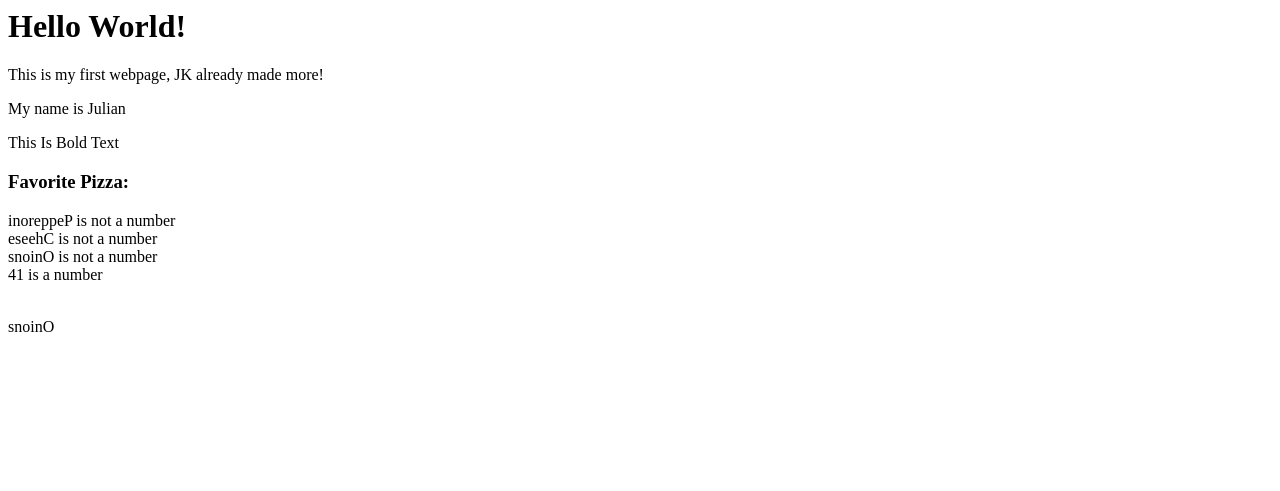
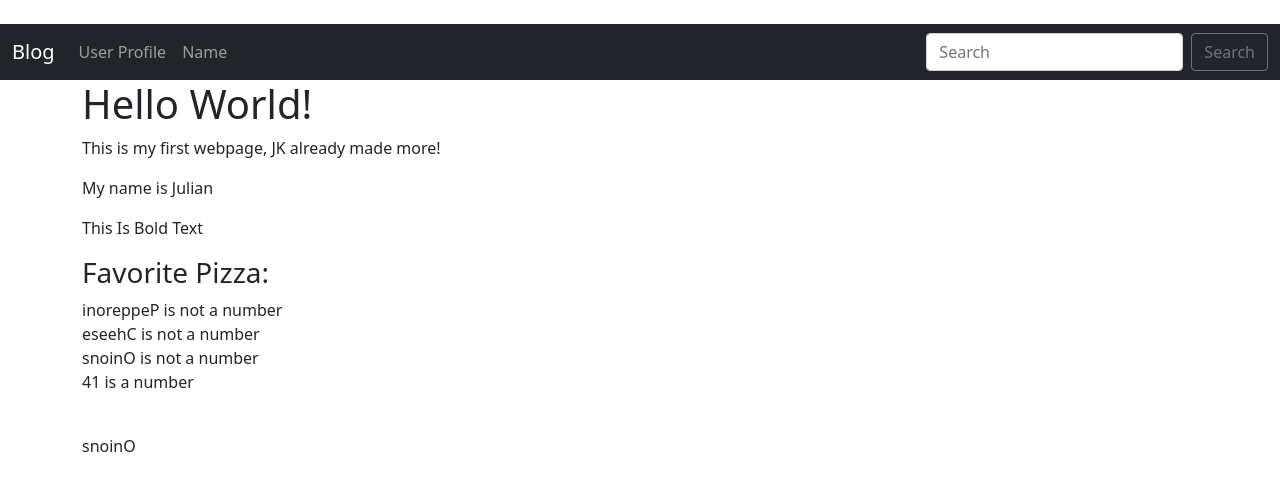
Before and after one commit to Swarm-J/Blog, a Flask app: page / in a window 1280 px wide. Shown: the top 491 px of the page. Run offline with Flask 2, Linux system fonts and the light colour scheme.

Commit message:
updated blog project

```diff
--- a/app.py
+++ b/app.py
@@ -1,7 +1,16 @@
 from flask import Flask, render_template
+from flask_wtf import FlaskForm
+from wtforms import StringField, SubmitField
+from wtforms.validators import DataRequired
 
 
 app = Flask(__name__)
+app.config['SECRET_KEY'] = "my super secret key yo"
+
+class NamerForm(FlaskForm):
+    name = StringField("What's Your Name", validators=[DataRequired()])
+    submit = SubmitField("Submit")
+
 
 # filters #
 
@@ -39,6 +48,22 @@ def page_not_found(error):
 def page_not_found(error):
     return render_template('500.html'), 500
 
+@app.route('/name', methods=['GET', 'POST'])
+def name():
+    name = None
+    form = NamerForm()
+
+    if form.validate_on_submit():
+        name = form.name.data
+        form.name.data= ''
+
+    return render_template('name.html',
+        name=name,
+        form=form)
+
+
+
+
 
 
 
--- /dev/null
+++ b/templates/base.html
@@ -0,0 +1,45 @@
+<!doctype html>
+<html lang="en">
+  <head>
+    <!-- Required meta tags -->
+    <meta charset="utf-8">
+    <meta name="viewport" content="width=device-width, initial-scale=1">
+
+    <!-- Bootstrap CSS -->
+    <link href="https://cdn.jsdelivr.net/npm/bootstrap@5.1.3/dist/css/bootstrap.min.css" rel="stylesheet" integrity="sha384-1BmE4kWBq78iYhFldvKuhfTAU6auU8tT94WrHftjDbrCEXSU1oBoqyl2QvZ6jIW3" crossorigin="anonymous">
+
+    <!-- Swarm CSS -->
+    <link href="{{ url_for('static', filename='css/style.css') }}" rel="stylesheet">
+
+    <title> {% block title %} Swarm's Blog {% endblock %} </title>
+
+</head>
+
+  <body>
+    <br>
+
+    {% include 'navbar.html' %}
+    <div class="container">
+        {% block content %}
+
+        {% endblock %}
+    </div>
+    <!-- Optional JavaScript; choose one of the two! -->
+
+    <!-- Option 1: Bootstrap Bundle with Popper -->
+    <script src="https://cdn.jsdelivr.net/npm/bootstrap@5.1.3/dist/js/bootstrap.bundle.min.js" integrity="sha384-ka7Sk0Gln4gmtz2MlQnikT1wXgYsOg+OMhuP+IlRH9sENBO0LRn5q+8nbTov4+1p" crossorigin="anonymous"></script>
+
+    <!-- Option 2: Separate Popper and Bootstrap JS -->
+    <!--
+    <script src="https://cdn.jsdelivr.net/npm/@popperjs/core@2.10.2/dist/umd/popper.min.js" integrity="sha384-7+zCNj/IqJ95wo16oMtfsKbZ9ccEh31eOz1HGyDuCQ6wgnyJNSYdrPa03rtR1zdB" crossorigin="anonymous"></script>
+    <script src="https://cdn.jsdelivr.net/npm/bootstrap@5.1.3/dist/js/bootstrap.min.js" integrity="sha384-QJHtvGhmr9XOIpI6YVutG+2QOK9T+ZnN4kzFN1RtK3zEFEIsxhlmWl5/YESvpZ13" crossorigin="anonymous"></script>
+    -->
+  </body>
+  <br>
+
+  <!-- <footer class="footer">
+    <p>© Swarm 2022</p>
+      <p>created by Swarm</p>
+  </footer> -->
+
+</html>
--- a/templates/index.html
+++ b/templates/index.html
@@ -1,3 +1,7 @@
+{% extends 'base.html' %}
+
+{% block content %}
+
     <h1>Hello World!</h1>
 
     <p>This is my first webpage, JK already made more!</p>
@@ -23,3 +27,5 @@
 
         <br>
         {{ favorite_pizza.2|reverse }}
+
+{% endblock %}
--- /dev/null
+++ b/templates/navbar.html
@@ -0,0 +1,25 @@
+
+<nav class="navbar navbar-expand-lg navbar-dark bg-dark">
+    <div class="container-fluid">
+      <a class="navbar-brand" href="{{ url_for('index') }}">Blog</a>
+      <button class="navbar-toggler" type="button" data-bs-toggle="collapse" data-bs-target="#navbarSupportedContent" aria-controls="navbarSupportedContent" aria-expanded="false" aria-label="Toggle navigation">
+        <span class="navbar-toggler-icon"></span>
+      </button>
+      <div class="collapse navbar-collapse" id="navbarSupportedContent">
+        <ul class="navbar-nav me-auto mb-2 mb-lg-0">
+
+          <li class="nav-item">
+            <a class="nav-link" href="{{ url_for('user', name='Julian') }}">User Profile</a>
+          </li>
+          <li class="nav-item">
+            <a class="nav-link" href="{{ url_for('name') }}">Name</a>
+          </li>
+
+        </ul>
+        <form class="d-flex">
+          <input class="form-control me-2" type="search" placeholder="Search" aria-label="Search">
+          <button class="btn btn-outline-secondary" type="submit">Search</button>
+        </form>
+      </div>
+    </div>
+  </nav>
--- a/templates/user.html
+++ b/templates/user.html
@@ -1 +1,7 @@
+{% extends 'base.html' %}
+
+{% block content %}
+
 <h1>Hello {{name|lower}} </h1>
+
+{% endblock %}
```
Also changed, not shown: templates/404.html (+11 -5 lines), templates/500.html (+11 -5 lines), templates/name.html (added, +23 -0 lines). Lines whose indentation alone changed are shown as unchanged.
